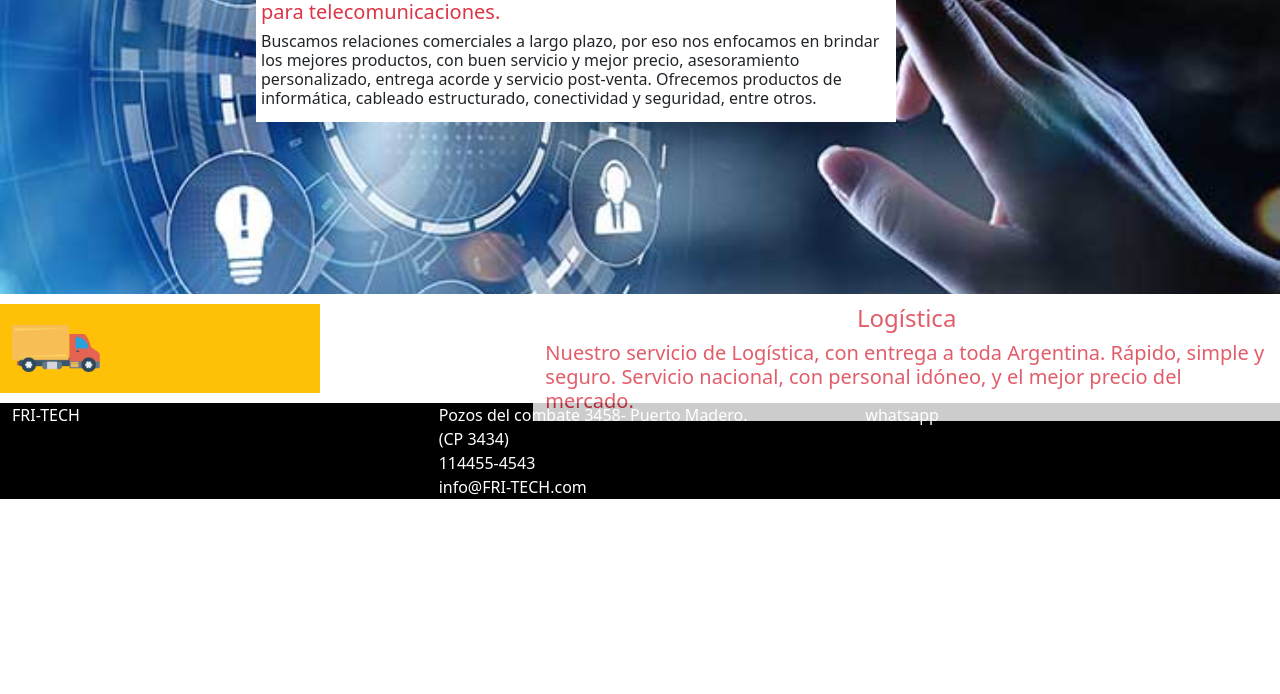
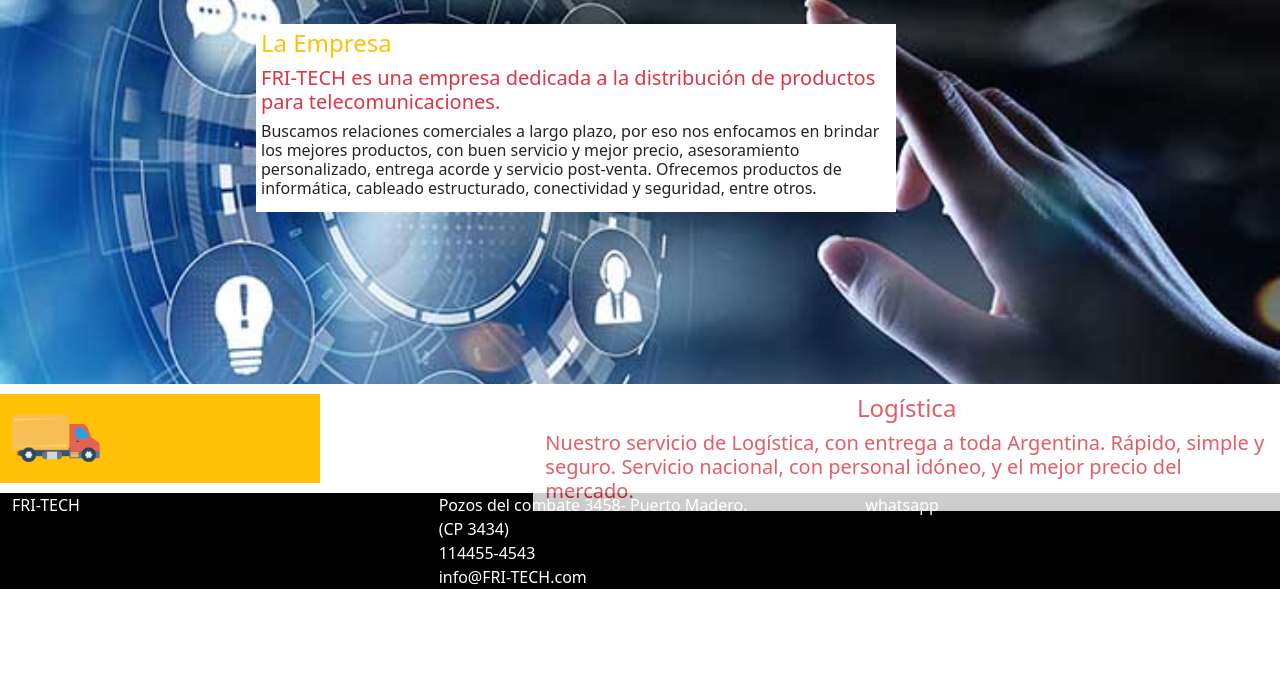
Before and after one commit to sepilrat/PreEntrega3-Rossi, a website: page servicios.html in a window 1280 px wide. Shown: the part 106-800 px from the top of the page. Drawn offline with nearby package versions, Linux system fonts and the light colour scheme.

Commit message:
primer modificación css

```diff
--- a/scss/style.scss
+++ b/scss/style.scss
@@ -11,6 +11,7 @@ header {
 .main {
   position: relative;
   display: block;
+  padding-top: 90px;
 
   .main__text {
     position: absolute;
--- a/servicios.html
+++ b/servicios.html
@@ -78,7 +78,7 @@
             </div>
         </div>
     </header>
-    <main class="container-fluid">
+    <div class=" main container-fluid">
         <div class="row services">
             <div class="col-6"></div>
             <div class="col-6 main_services_text">
@@ -103,7 +103,7 @@
                 Servicio nacional, con personal idóneo, y el mejor precio del mercado.</h5>
             </div>
         </div>
-    </main>
+    </div>
 
     <footer class="container-fluid">
         <div class="row">
```
Also changed, not shown: css/style.css.
